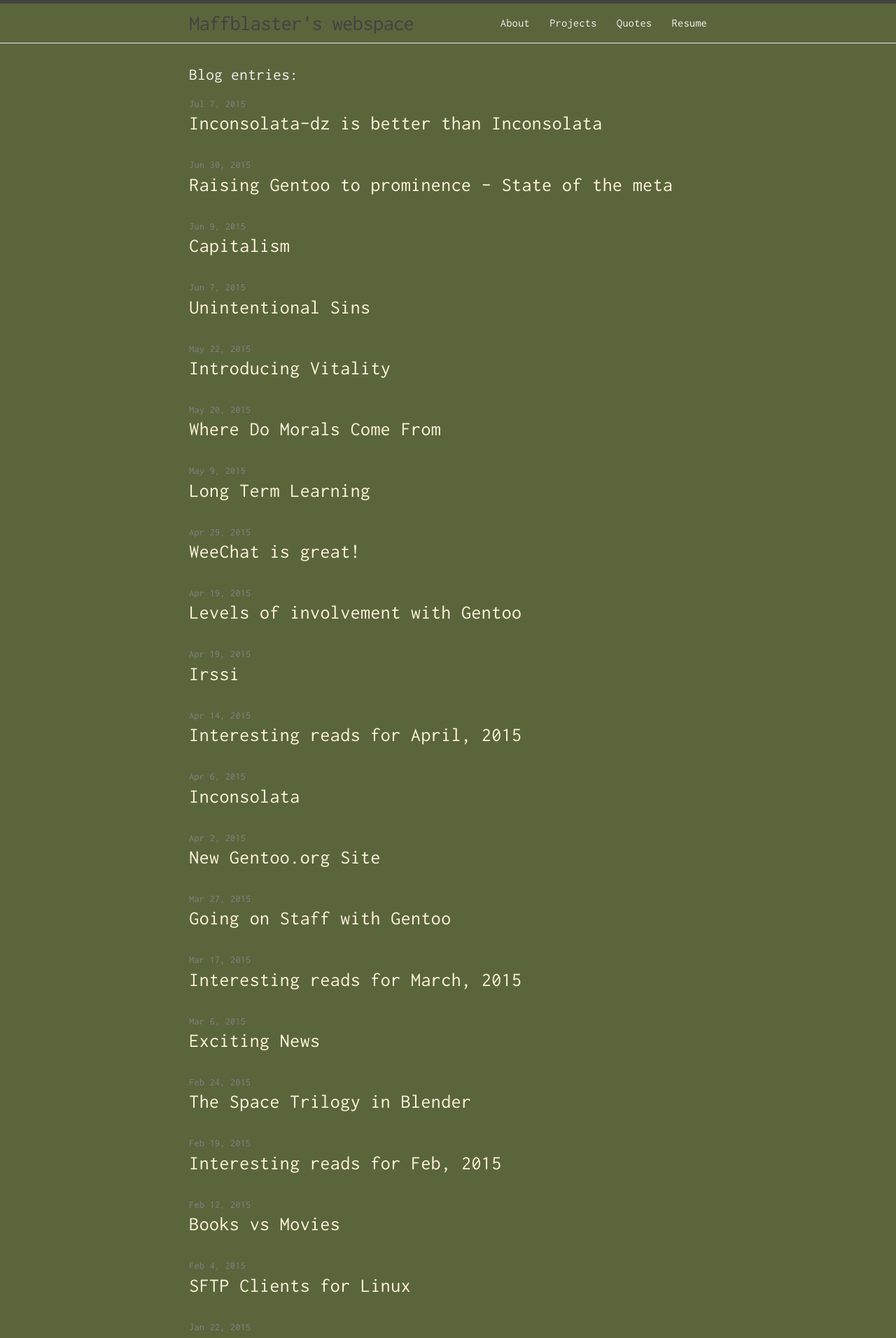
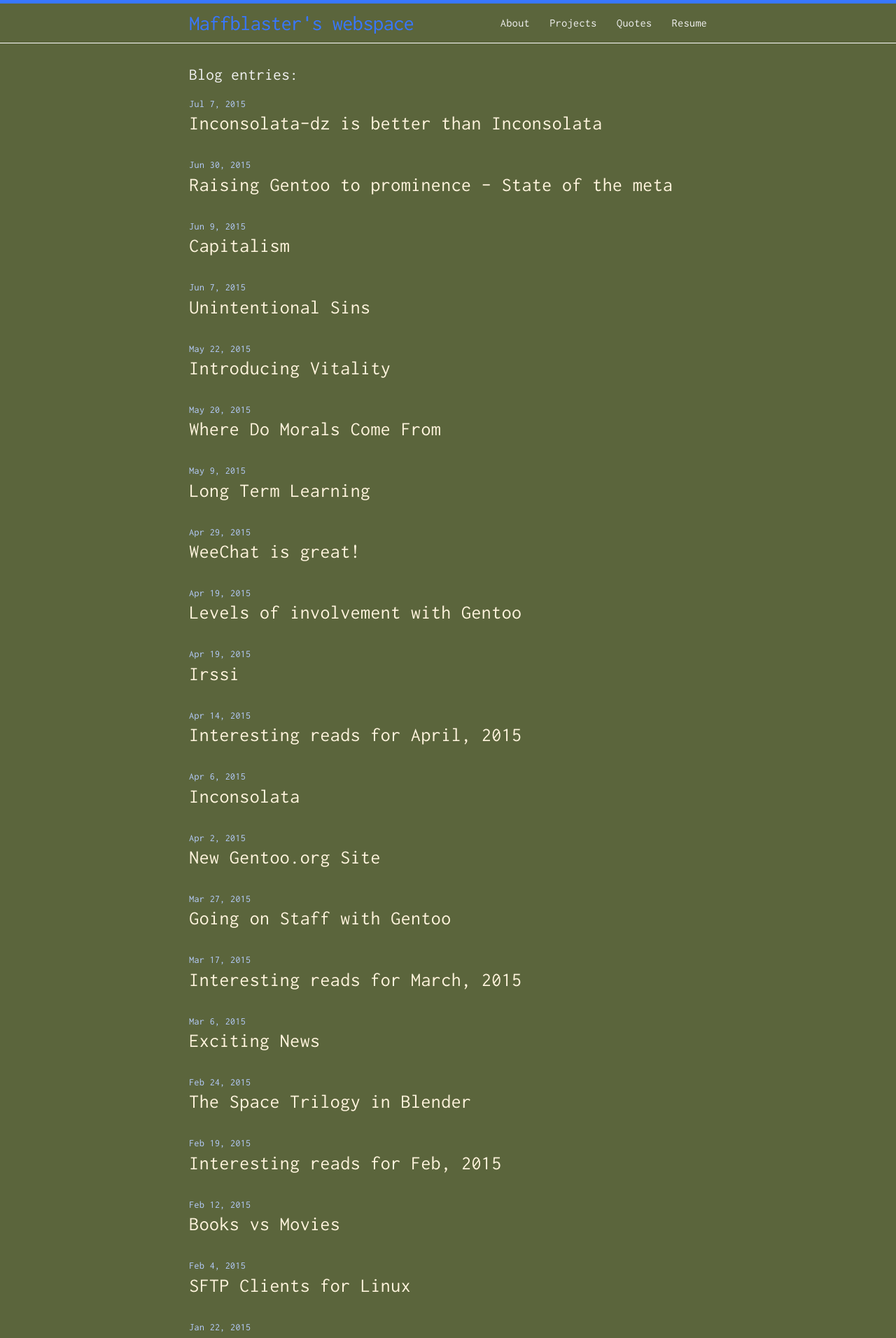
Before and after one commit to maffblaster/maffblaster.github.io, a Jekyll site: the page built from index.html, in a window 1280 px wide. Shown: the top 1912 px of the page at 70% size. Built offline with Jekyll 4.4.1, drawn with Linux system fonts in a browser that asks for light colours.

Commit message:
From grey to light blue.

```diff
--- a/css/main.scss
+++ b/css/main.scss
@@ -21,7 +21,7 @@ $text-color:       #f2f2f2;
 $background-color: #5b653c;
 $brand-color:      #FFF4DD;
 
-$grey-color:       #828282;
+$grey-color:       #B7CEFF;
 $grey-color-light: lighten($grey-color, 40%);
 $grey-color-dark:  darken($grey-color, 25%);
 
```
